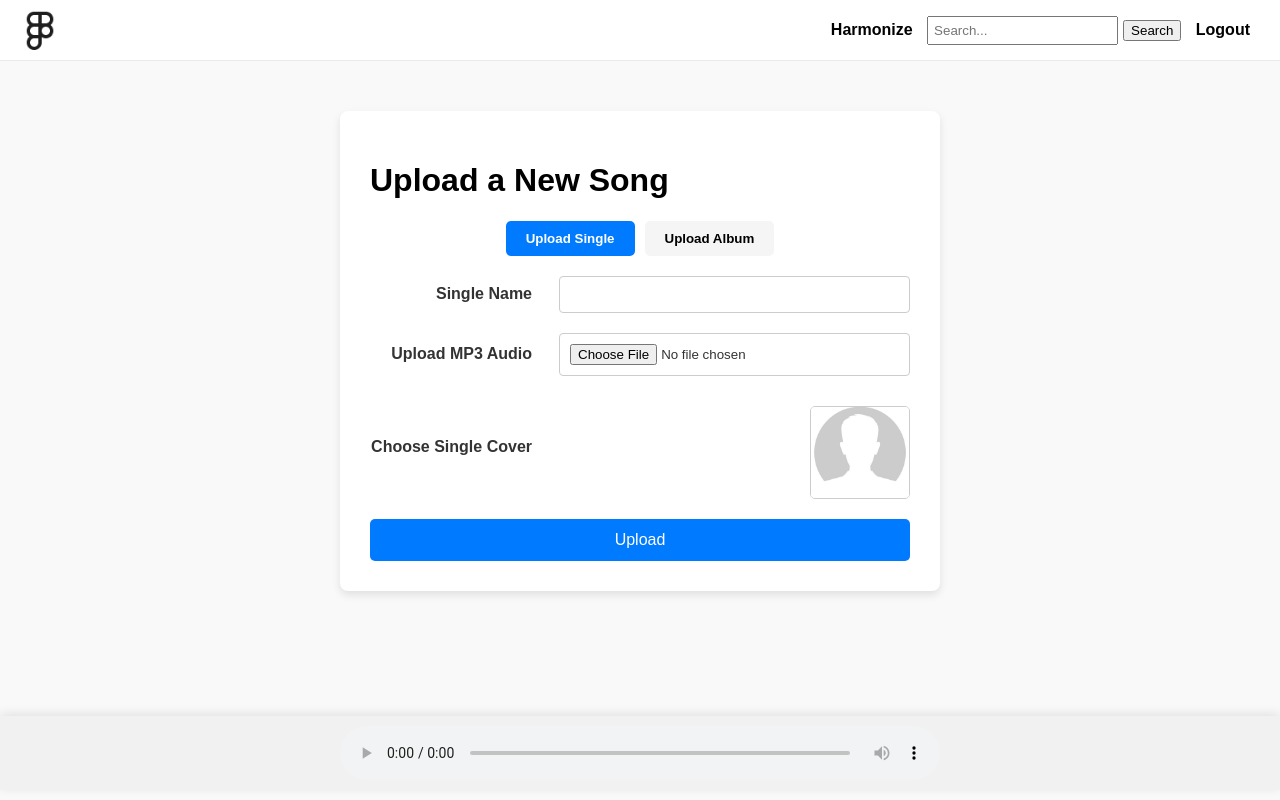
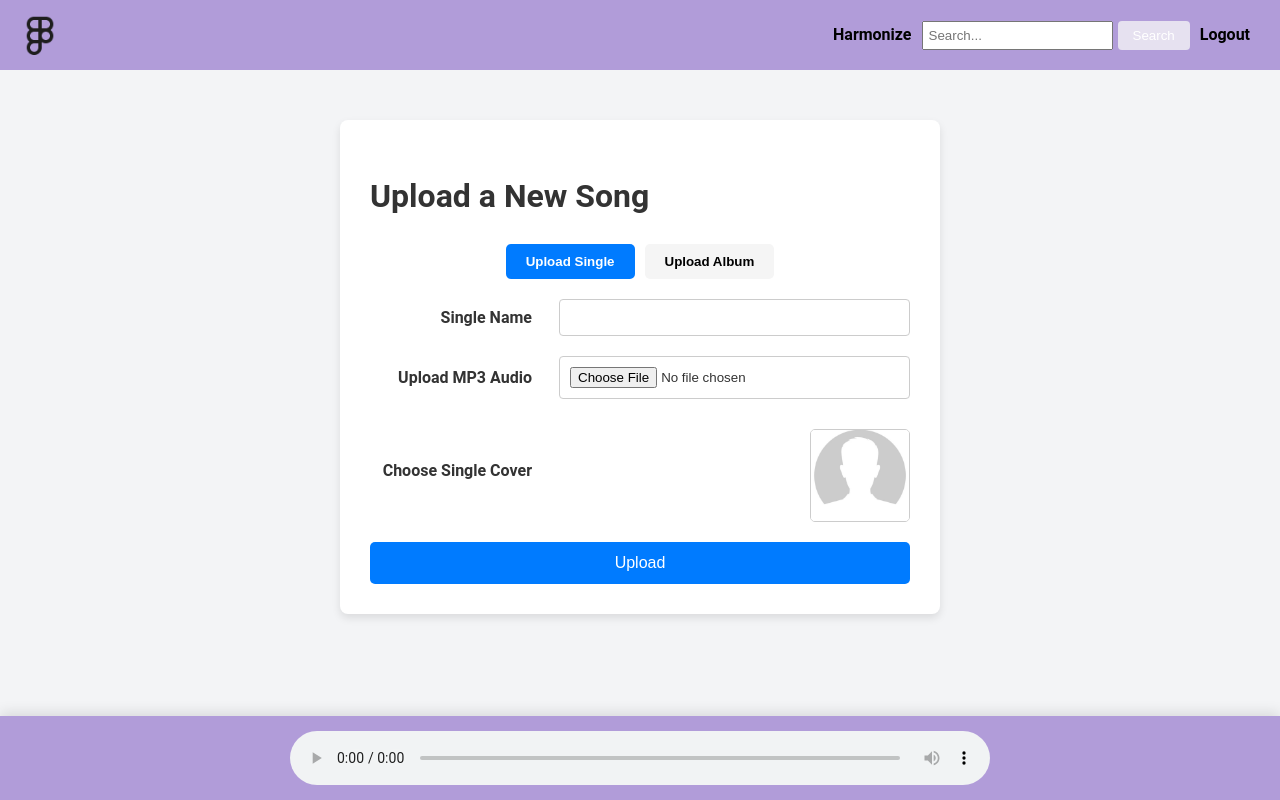
Before and after one commit to ssko7098/Harmonize, a Django app: page /music/upload/ in a window 1280 px wide. Run offline with Django 5.2, Linux system fonts and the light colour scheme; a user stored in the database is signed in; parts of the project's set-up code (start-up, migrations or seed data) failed here and were passed over.

Commit message:
made theme a soft lavendar colour

```diff
--- a/mysite/frontend/static/css/style.css
+++ b/mysite/frontend/static/css/style.css
@@ -5,23 +5,36 @@
     box-sizing: border-box;
 }
 
+/* Softer Lavender Theme Colors */
+:root {
+    --primary-color: #b19cd9; /* Softer lavender for the main theme */
+    --secondary-color: #e6e1f0; /* Very light lavender for backgrounds */
+    --accent-color: #ffffff; /* White for contrast */
+    --hover-color: #a482c7; /* Slightly darker lavender for hover effects */
+}
+
+
+
 /* Body and global styling */
 body {
-    font-family: Arial, sans-serif;
-    background-color: #f9f9f9;
+    font-family: 'Roboto', sans-serif;
+    background-color: #f3f4f6;
+    color: #333;
     margin: 0;
     padding: 0;
+    line-height: 1.6;
 }
 
 /* Navbar styling */
 .navbar {
     display: flex;
     justify-content: space-between;
-    padding: 10px 20px;
-    background-color: #ffffff;
-    border-bottom: 1px solid #eaeaea;
     align-items: center;
+    padding: 15px 20px;
+    background-color: var(--primary-color);
+    color: var(--accent-color);
 }
+
 
 /* Align logo and hamburger in the same container */
 .navbar .logo {
@@ -32,6 +45,23 @@ body {
 .logo img {
     height: 40px; /* Adjust as needed */
     margin-right: 20px; /* Space between logo and hamburger */
+}
+
+.navbar .nav-links {
+    display: flex;
+    align-items: center;
+}
+
+.navbar .nav-link {
+    margin: 0 15px;
+    text-decoration: none;
+    color: var(--accent-color);
+    font-weight: 500;
+    transition: color 0.3s ease;
+}
+
+.navbar .nav-link:hover {
+    color: var(--hover-color);
 }
 
 .navbar .nav-links a {
@@ -49,6 +79,20 @@ body {
 .search-form input {
     padding: 5px;
     margin-right: 5px; /* Space between input and button */
+}
+
+.search-form button:hover {
+    background-color: var(--hover-color);
+}
+
+.search-form button {
+    padding: 7px 15px;
+    background-color: var(--secondary-color);
+    border: none;
+    color: var(--accent-color);
+    border-radius: 4px;
+    cursor: pointer;
+    transition: background-color 0.3s ease;
 }
 
 /* Container styling */
@@ -379,22 +434,21 @@ p {
 /* Ensure the audio player stays fixed at the bottom of the viewport */
 .audio-player-container {
     position: fixed;
-    bottom: 10px; /* Stick to the bottom of the viewport */
+    bottom: 0;
     left: 0;
-    width: 100%; /* Make it span the full width of the page */
-    background-color: #f1f1f1; /* Optional: background color for the player */
-    padding: 10px; /* Optional: padding around the player */
-    box-shadow: 0 -2px 10px rgba(0, 0, 0, 0.1); /* Optional: shadow for visual effect */
-    z-index: 1000; /* Make sure the player stays on top of other elements */
+    width: 100%;
+    background-color: var(--primary-color);
+    padding: 15px;
+    box-shadow: 0 -4px 12px rgba(0, 0, 0, 0.1);
+    z-index: 999;
     display: flex;
     justify-content: center;
-    align-items: center;
 }
 
 /* Make sure the audio player takes up the full width of its container */
 .audio-player-container audio {
     width: 100%;
-    max-width: 600px; /* Optional: max width to limit how wide the player can stretch */
+    max-width: 700px;
 }
 
 /* Hamburger icon for small screens */
@@ -411,29 +465,28 @@ p {
 
 /* Sidebar styles */
 .sidebar {
-    height: 100%; /* Full height */
-    width: 0; /* Initially hidden */
+    height: 100%;
+    width: 250px;
     position: fixed;
+    left: -250px;
+    top: 0;
+    background-color: var(--primary-color);
+    transition: 0.4s;
+    padding-top: 60px;
     z-index: 1000;
-    top: 0;
-    left: 0;
-    background-color: #111;
-    overflow-x: hidden;
-    transition: width 0.5s ease;
-    padding-top: 60px; /* Push content down */
 }
 
 .sidebar a {
-    padding: 8px 8px 8px 32px;
+    display: block;
+    padding: 15px 25px;
+    color: var(--accent-color);
+    font-size: 18px;
     text-decoration: none;
-    font-size: 25px;
-    color: white;
-    display: block;
     transition: 0.3s;
 }
 
 .sidebar a:hover {
-    color: #f1f1f1;
+    background-color: var(--hover-color);
 }
 
 .sidebar .closebtn {
```
Also changed, not shown: other parts of mysite/frontend/static/css/style.css (+28 -10 lines).
